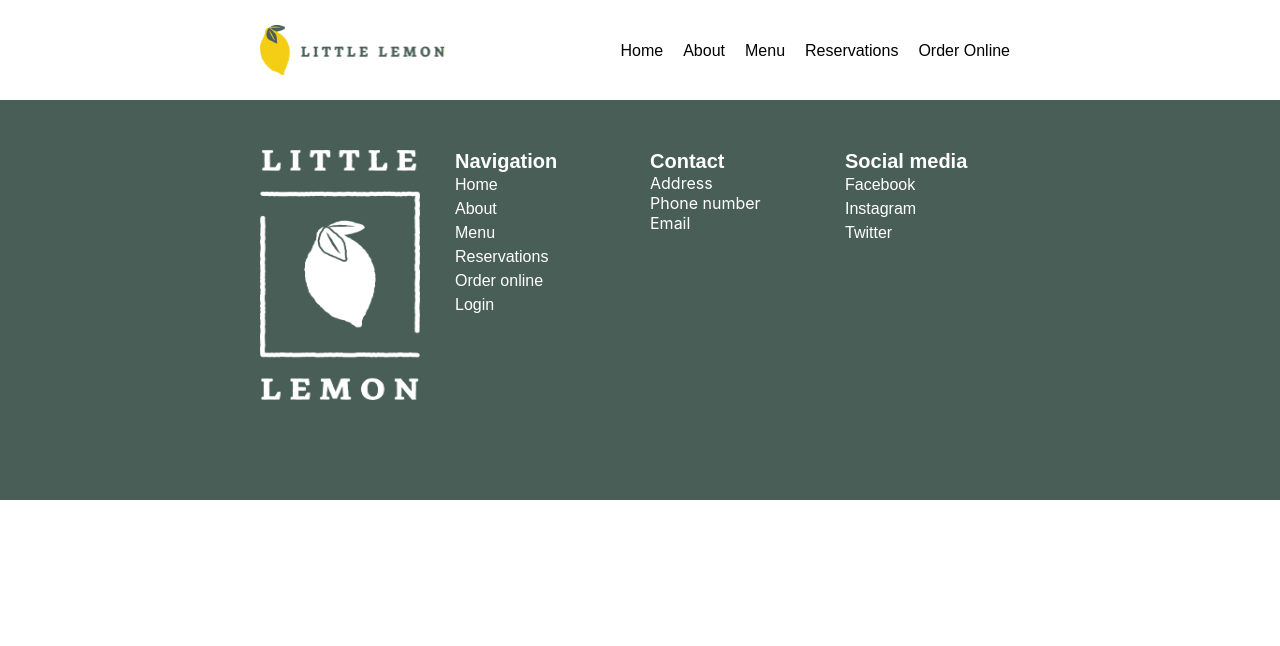
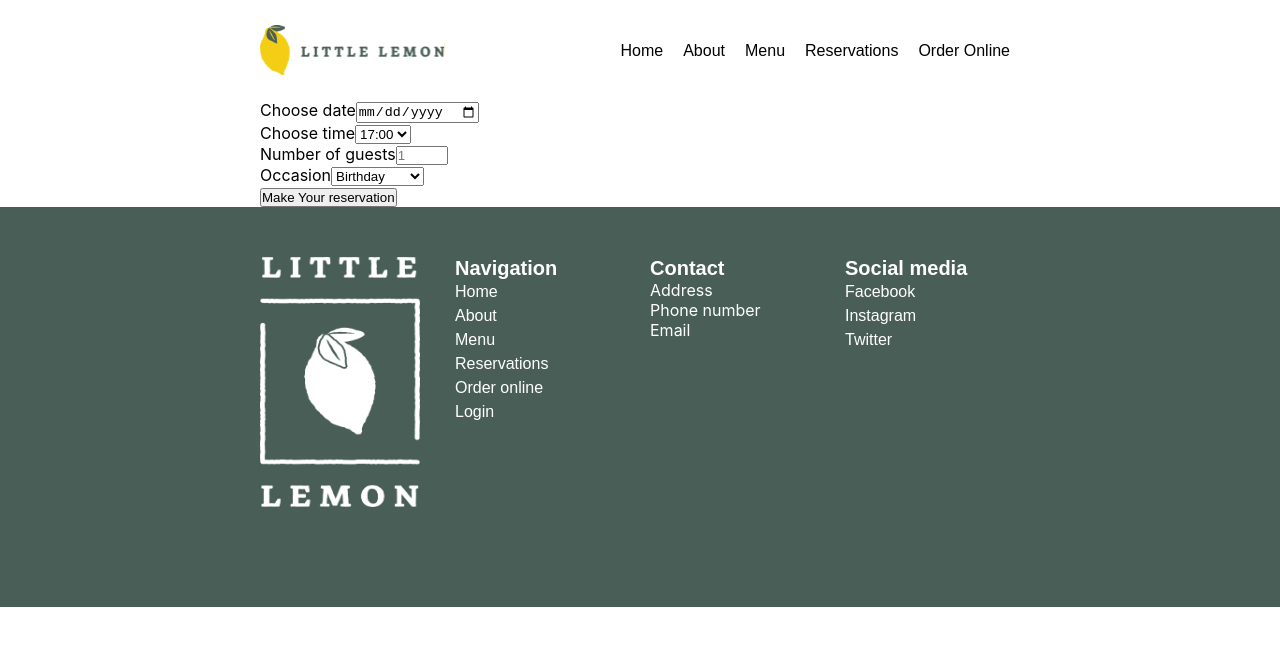
Before and after one commit to kwoolfe/web-dev-meta-capstone, a React (Create React App) app: page /reservations in a window 1280 px wide. Shown: the top 646 px of the page. Built offline with nearby package versions, Linux system fonts and the light colour scheme.

Commit message:
Added booking form

```diff
--- a/src/App.js
+++ b/src/App.js
@@ -2,6 +2,7 @@ import './App.scss';
 import Header from './Components/Header';
 import Main from './Components/Main';
 import Footer from './Components/Footer';
+import BookingPage from './Components/Booking'
 import {BrowserRouter, Routes, Route} from 'react-router-dom';
 
 function App() {
@@ -11,6 +12,7 @@ function App() {
       <Header/>
       <Routes>
         <Route path="/" element={<Main/>}/>
+        <Route path="reservations" element={<BookingPage/>}/>
       </Routes>
     <Footer/>
     </BrowserRouter>
--- /dev/null
+++ b/src/Components/Booking.js
@@ -0,0 +1,76 @@
+import "./main.scss"
+import {useState} from 'react'
+
+function BookingPage () {
+    return (
+        <section class="row">
+            <div class="row-content">
+                <BookingForm />
+            </div>
+        </section>
+    )
+}
+
+function BookingForm() {
+    const [date, setDate] = useState();
+    const [time, setTime] = useState();
+    const [guests, setGuests] = useState();
+    const [occasion, setOccasion] = useState();
+    const [availableTimes, setAvailableTimes] = useState(
+        ['17:00', '18:00', '19:00', '20:00', '21:00', '22:00']
+    )
+
+    return (
+        <form>
+            <div>
+                <label htmlFor="res-date">Choose date</label>
+                <input
+                    type="date"
+                    id="res-date"
+                    value={date}
+                    onChange={(e) => setDate(e.target.value)}
+                />
+            </div>
+            <div>
+                <label htmlFor="res-time">Choose time</label>
+                <select
+                    id="res-time "
+                    value={time}
+                    onChange={(e) => setTime(e.target.value)}
+                >
+                    {
+                        availableTimes.map(
+                           (time) => (<option>{time}</option>)
+                        )
+                    }
+                </select>
+            </div>
+            <div>
+                <label htmlFor="guests">Number of guests</label>
+                <input
+                    type="number"
+                    placeholder="1"
+                    min="1"
+                    max="10"
+                    id="guests"
+                    value={guests}
+                    onChange={(e) => setGuests(e.target.value)}
+                />
+            </div>
+            <div>
+                <label htmlFor="occasion">Occasion</label>
+                <select
+                    id="occasion"
+                    value={occasion}
+                    onChange={(e) => setOccasion(e.target.value)}
+                >
+                    <option>Birthday</option>
+                    <option>Anniversary</option>
+                </select>
+            </div>
+            <input type="submit" value="Make Your reservation"/>
+        </form>
+    )
+}
+
+export default BookingPage;
--- /dev/null
+++ b/src/Components/booking.scss
@@ -0,0 +1,7 @@
+@import "../styles";
+
+form {
+    display: grid;
+    max-width: 200px;
+    gap: 20px;
+}
```
